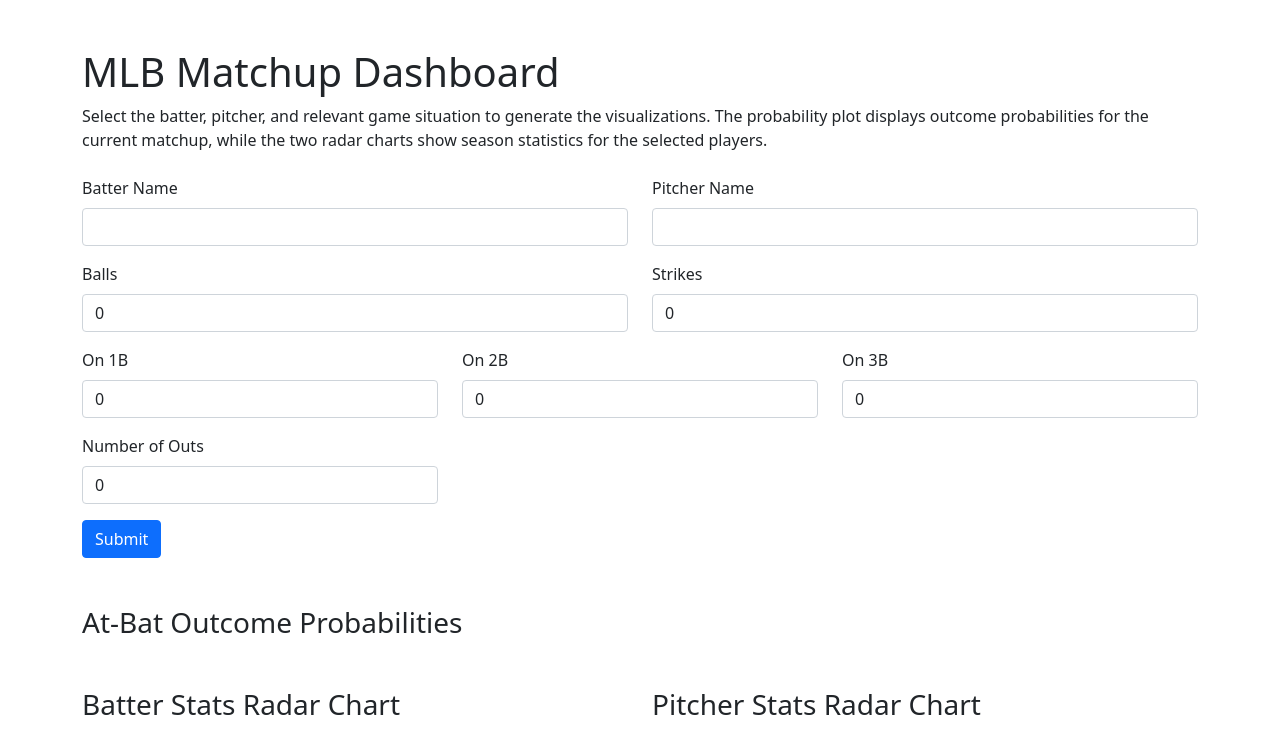
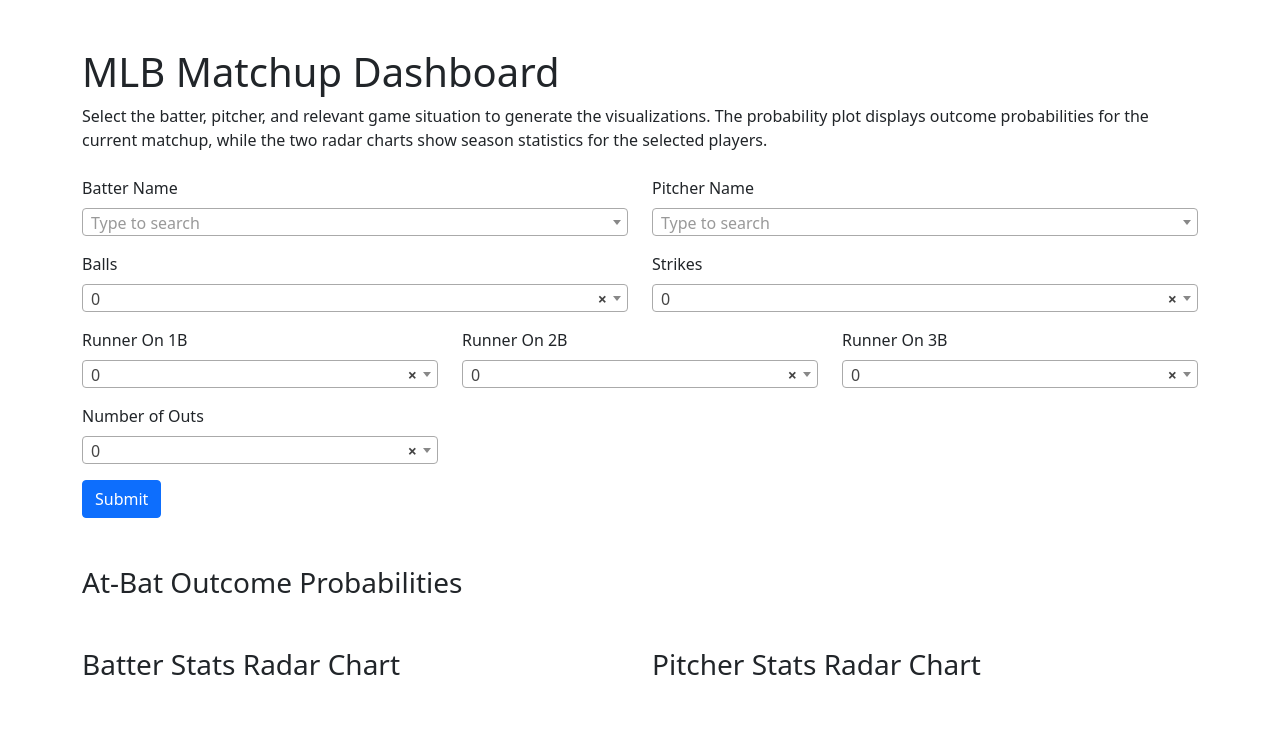
Before and after one commit to pedrodgn/sports_analysis, a Flask app: page /mlb-matchup in a window 1280 px wide. Shown: the top 744 px of the page. Run offline with Flask 3, Linux system fonts and the light colour scheme; parts of the project's set-up code (start-up, migrations or seed data) failed here and were passed over; some libraries are stand-ins or nearby versions.

Commit message:
adjusting dropdowns

```diff
--- a/templates/mlb_matchup.html
+++ b/templates/mlb_matchup.html
@@ -22,8 +22,8 @@
             <div class="row">
                 <div class="col-md-6 mb-3">
                     <label for="batter_name" class="form-label">Batter Name</label>
-                    <select id="batter_name" name="batter_name" class="form-control select2" style="width: 100%;" data-placeholder="Search for Batter">
-                        <option></option> <!-- Placeholder option for select2 -->
+                    <select id="batter_name" name="batter_name" class="form-control select2" style="width: 100%;">
+                        <option value="">Select Batter</option>
                         {% for batter in batters %}
                             <option value="{{ batter }}">{{ batter }}</option>
                         {% endfor %}
@@ -31,8 +31,8 @@
                 </div>
                 <div class="col-md-6 mb-3">
                     <label for="pitcher_name" class="form-label">Pitcher Name</label>
-                    <select id="pitcher_name" name="pitcher_name" class="form-control select2" style="width: 100%;" data-placeholder="Search for Pitcher">
-                        <option></option> <!-- Placeholder option for select2 -->
+                    <select id="pitcher_name" name="pitcher_name" class="form-control select2" style="width: 100%;">
+                        <option value="">Select Pitcher</option>
                         {% for pitcher in pitchers %}
                             <option value="{{ pitcher }}">{{ pitcher }}</option>
                         {% endfor %}
@@ -45,7 +45,6 @@
                 <div class="col-md-6 mb-3">
                     <label for="balls" class="form-label">Balls</label>
                     <select id="balls" name="balls" class="form-control select2">
-                        <option value="0" selected>0</option>
                         {% for ball in balls_options %}
                             <option value="{{ ball }}">{{ ball }}</option>
                         {% endfor %}
@@ -54,7 +53,6 @@
                 <div class="col-md-6 mb-3">
                     <label for="strikes" class="form-label">Strikes</label>
                     <select id="strikes" name="strikes" class="form-control select2">
-                        <option value="0" selected>0</option>
                         {% for strike in strikes_options %}
                             <option value="{{ strike }}">{{ strike }}</option>
                         {% endfor %}
@@ -65,27 +63,24 @@
             <!-- Third row: On base and outs -->
             <div class="row">
                 <div class="col-md-4 mb-3">
-                    <label for="on_1b" class="form-label">On 1B</label>
+                    <label for="on_1b" class="form-label">Runner On 1B</label>
                     <select id="on_1b" name="on_1b" class="form-control select2">
-                        <option value="0" selected>0</option>
                         {% for base in base_options %}
                             <option value="{{ base }}">{{ base }}</option>
                         {% endfor %}
                     </select>
                 </div>
                 <div class="col-md-4 mb-3">
-                    <label for="on_2b" class="form-label">On 2B</label>
+                    <label for="on_2b" class="form-label">Runner On 2B</label>
                     <select id="on_2b" name="on_2b" class="form-control select2">
-                        <option value="0" selected>0</option>
                         {% for base in base_options %}
                             <option value="{{ base }}">{{ base }}</option>
                         {% endfor %}
                     </select>
                 </div>
                 <div class="col-md-4 mb-3">
-                    <label for="on_3b" class="form-label">On 3B</label>
+                    <label for="on_3b" class="form-label">Runner On 3B</label>
                     <select id="on_3b" name="on_3b" class="form-control select2">
-                        <option value="0" selected>0</option>
                         {% for base in base_options %}
                             <option value="{{ base }}">{{ base }}</option>
                         {% endfor %}
@@ -98,7 +93,6 @@
                 <div class="col-md-4 mb-3">
                     <label for="outs_when_up" class="form-label">Number of Outs</label>
                     <select id="outs_when_up" name="outs_when_up" class="form-control select2">
-                        <option value="0" selected>0</option>
                         {% for out in outs_options %}
                             <option value="{{ out }}">{{ out }}</option>
                         {% endfor %}
@@ -136,11 +130,15 @@
     </div>
 
     <!-- Load scripts -->
+    <script src="https://code.jquery.com/jquery-3.6.0.min.js"></script>
     <script src="https://cdn.jsdelivr.net/npm/bootstrap@5.1.0/dist/js/bootstrap.bundle.min.js"></script>
     <script src="https://cdn.jsdelivr.net/npm/select2@4.1.0-rc.0/dist/js/select2.min.js"></script>
     <script>
         $(document).ready(function() {
-            $('.select2').select2();
+            $('.select2').select2({
+                placeholder: 'Type to search',
+                allowClear: true
+            });
         });
     </script>
 </body>
```
